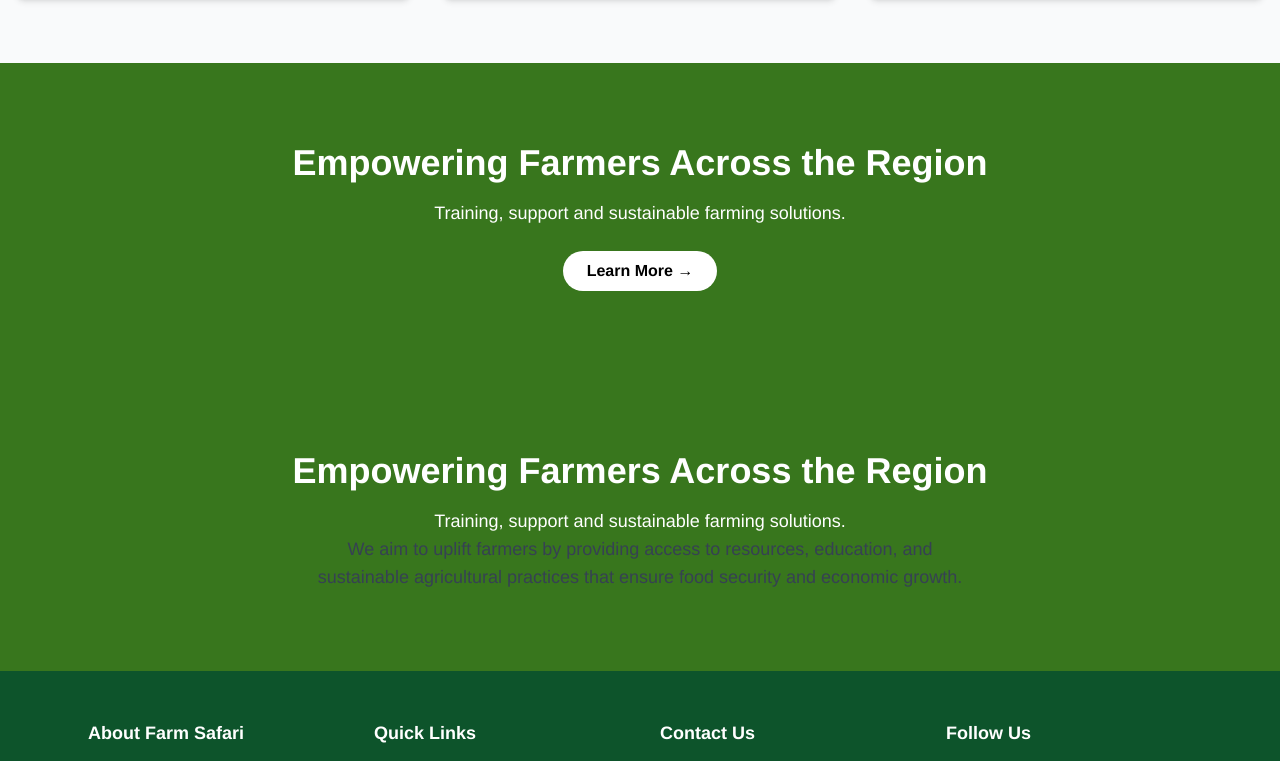
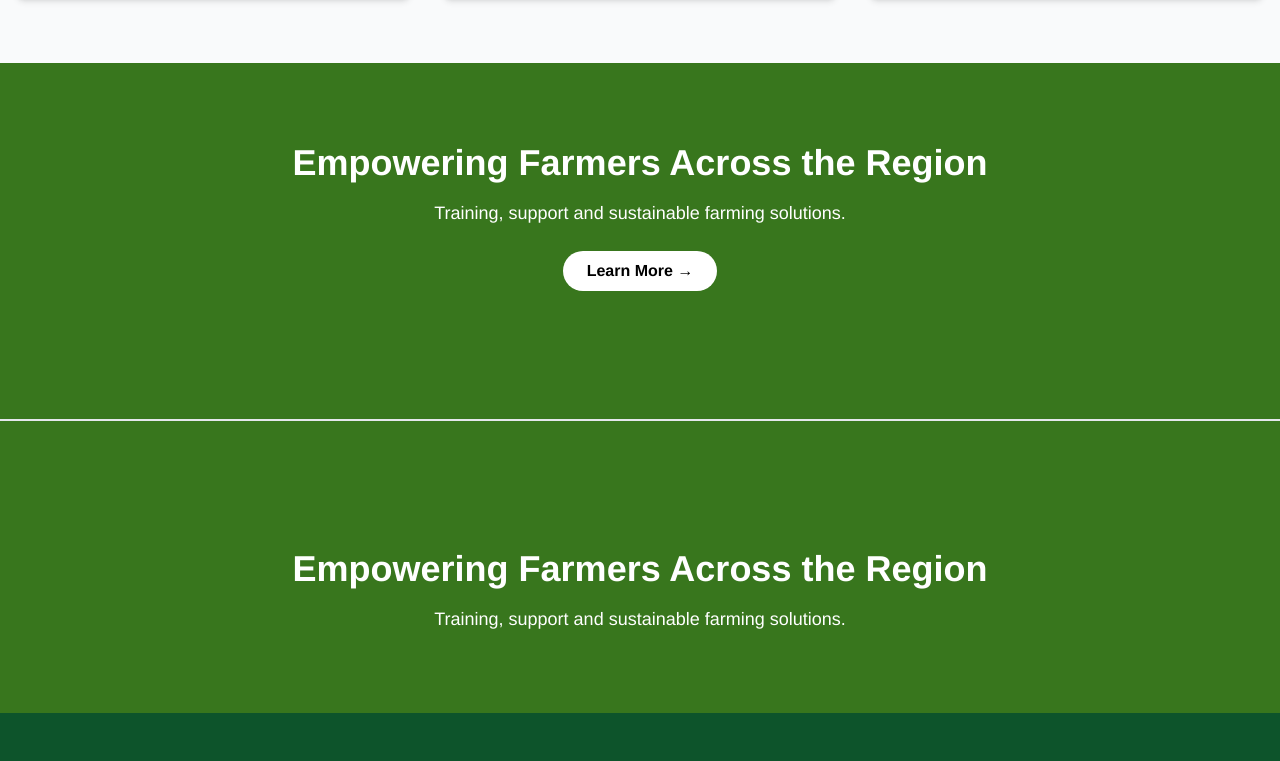
Before and after one commit to Ronald-pro/farm-safari, a Next.js app: page / in a window 1280 px wide. Shown: the part 417-1178 px from the top of the page. Built offline with nearby package versions, Linux system fonts and the light colour scheme.

Commit message:
fixed errors

```diff
--- a/src/app/page.tsx
+++ b/src/app/page.tsx
@@ -16,7 +16,7 @@ export default function HomePage() {
 					cta="Learn More →"
 				/>
 			</section>
-
+			<hr className="my-12 border-t-2 border-gray-200" />
 			<section id="mission">
 				<Mission
 					title="Empowering Farmers Across the Region"
--- a/src/components/Mission.tsx
+++ b/src/components/Mission.tsx
@@ -1,6 +1,7 @@
 type MissionProps = {
 	title: string;
 	subtitle: string;
+
 };
 
 export default function About({ title, subtitle }: MissionProps) {
@@ -8,11 +9,7 @@ export default function About({ title, subtitle }: MissionProps) {
 		<section className="bg-primary text-white py-20 text-center">
 			<h1 className="text-4xl font-bold">{title}</h1>
 			<p className="mt-4 text-lg">{subtitle}</p>
-			<p className="text-lg text-gray-700 max-w-2xl mx-auto">
-				We aim to uplift farmers by providing access to resources, education,
-				and sustainable agricultural practices that ensure food security and
-				economic growth.
-			</p>
+
 		</section>
 	);
 }
```
